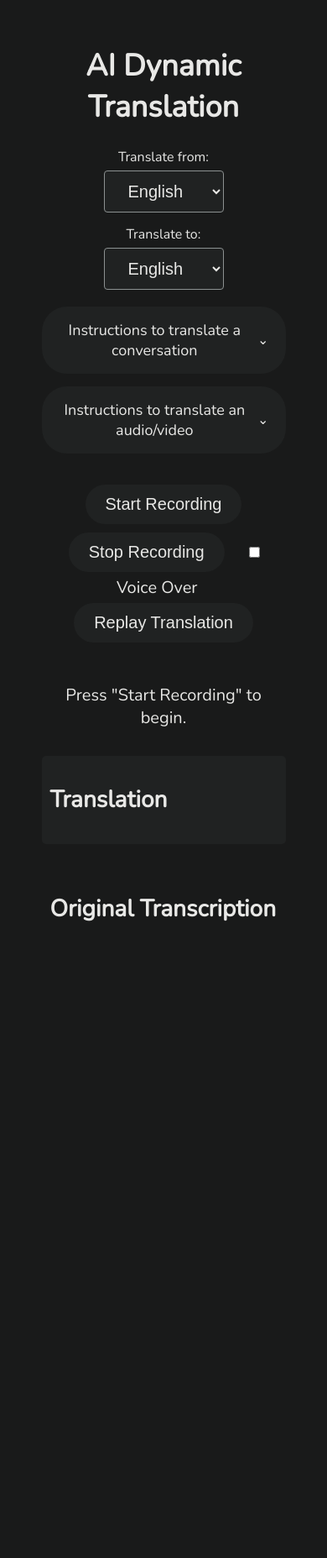
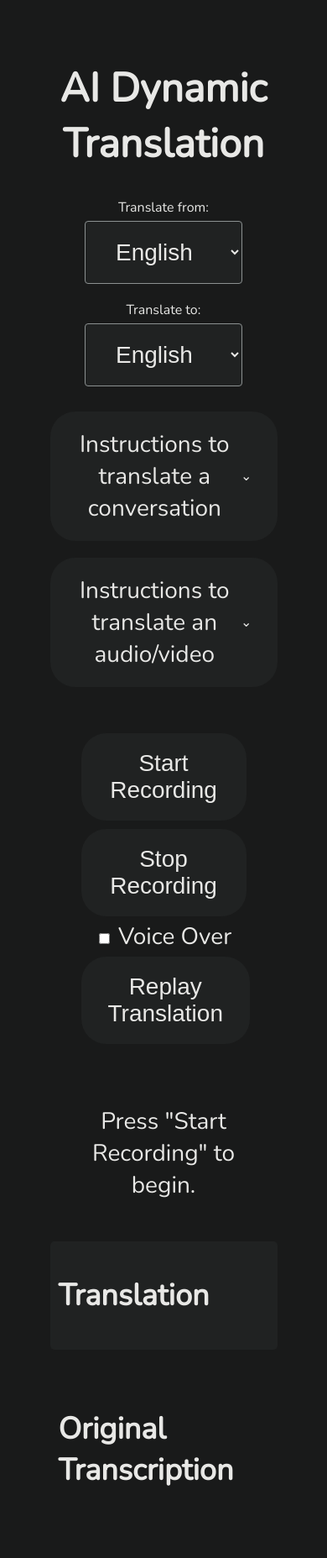
Before and after one commit to nishanthswaroop304/ai_dynamic_translation, a Flask app: page / in a window 390 px wide. Shown: the whole page at 84% size. Before the commit the page ends 1097 px from the top, so only its background shows below. Run offline with Flask 3, Linux system fonts and the light colour scheme.

Commit message:
Doubled the font size for mobile

```diff
--- a/static/style.css
+++ b/static/style.css
@@ -184,35 +184,37 @@ select {
   #transcriptions, #originalTranscriptions {
     flex: 1 1 100%;
   }
-}/* Responsive adjustments for mobile */
+}
+
+/* Responsive adjustments for mobile */
 @media (max-width: 600px) {
-  /* Increase font sizes and padding for better readability */
+  /* Double the font sizes for headings and text */
   h1 {
-    font-size: 36px; /* Larger main heading */
+    font-size: 48px; /* Larger main heading */
   }
   h2 {
-    font-size: 28px; /* Larger subheadings */
+    font-size: 36px; /* Larger subheadings */
   }
   p, select, button, .instruction-pill {
-    font-size: 20px; /* Increase text size */
-    padding: 12px 24px; /* Add more padding for touch areas */
+    font-size: 28px; /* Double the text size */
+    padding: 20px 32px; /* Add more padding for touch areas */
   }
 
   /* Increase spacing between elements */
   .dropdown-row, .instructions-container {
-    gap: 15px;
-    margin-bottom: 20px;
+    gap: 20px;
+    margin-bottom: 30px;
   }
 
   /* Increase padding in the main container */
   .main-container {
-    padding: 30px;
+    padding: 40px;
   }
 
   /* Allow results to stack vertically with more spacing */
   #results {
     flex-direction: column;
-    gap: 25px;
+    gap: 30px;
   }
 
   /* Make result boxes take the full width */
@@ -222,7 +224,7 @@ select {
 
   /* Expand the instruction pills to be more tappable */
   .instruction-pill {
-    font-size: 18px;
-    padding: 16px 20px;
+    font-size: 28px; /* Double text size in pills */
+    padding: 20px 30px;
   }
 }
```
